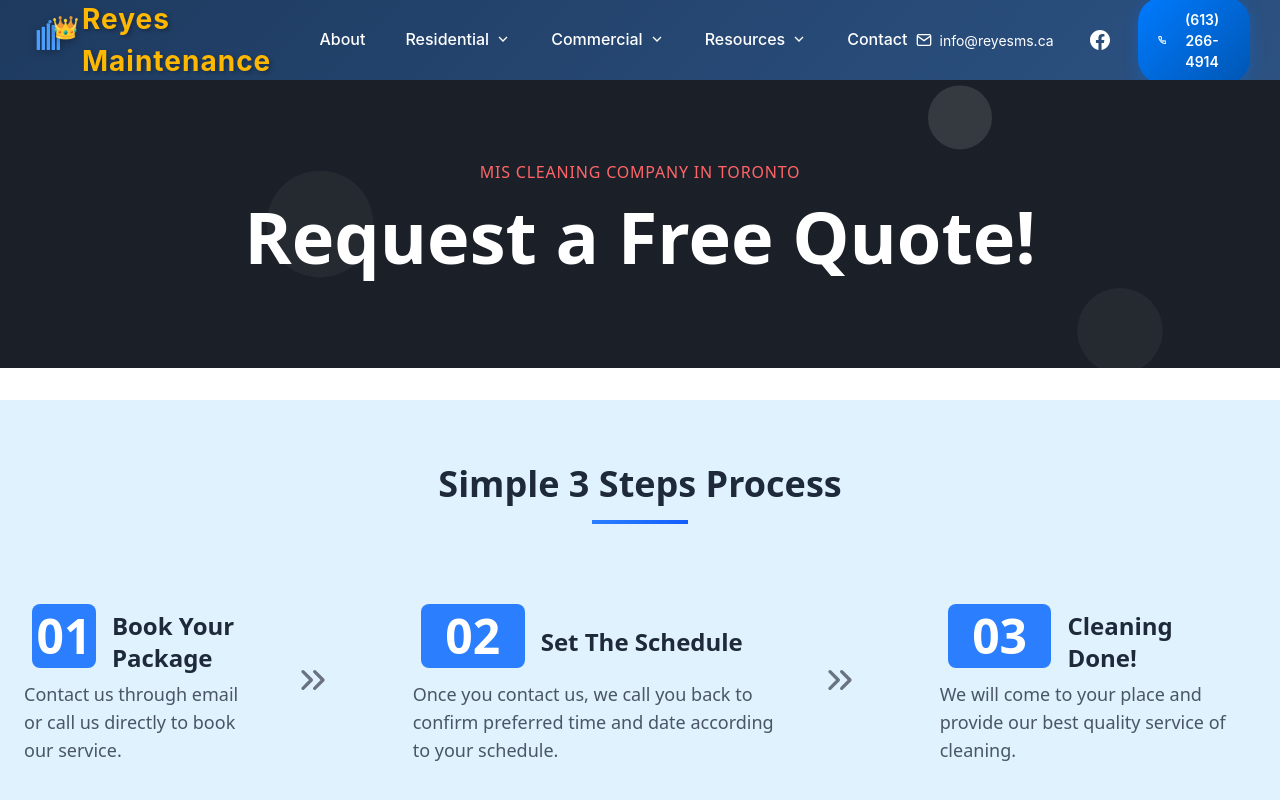
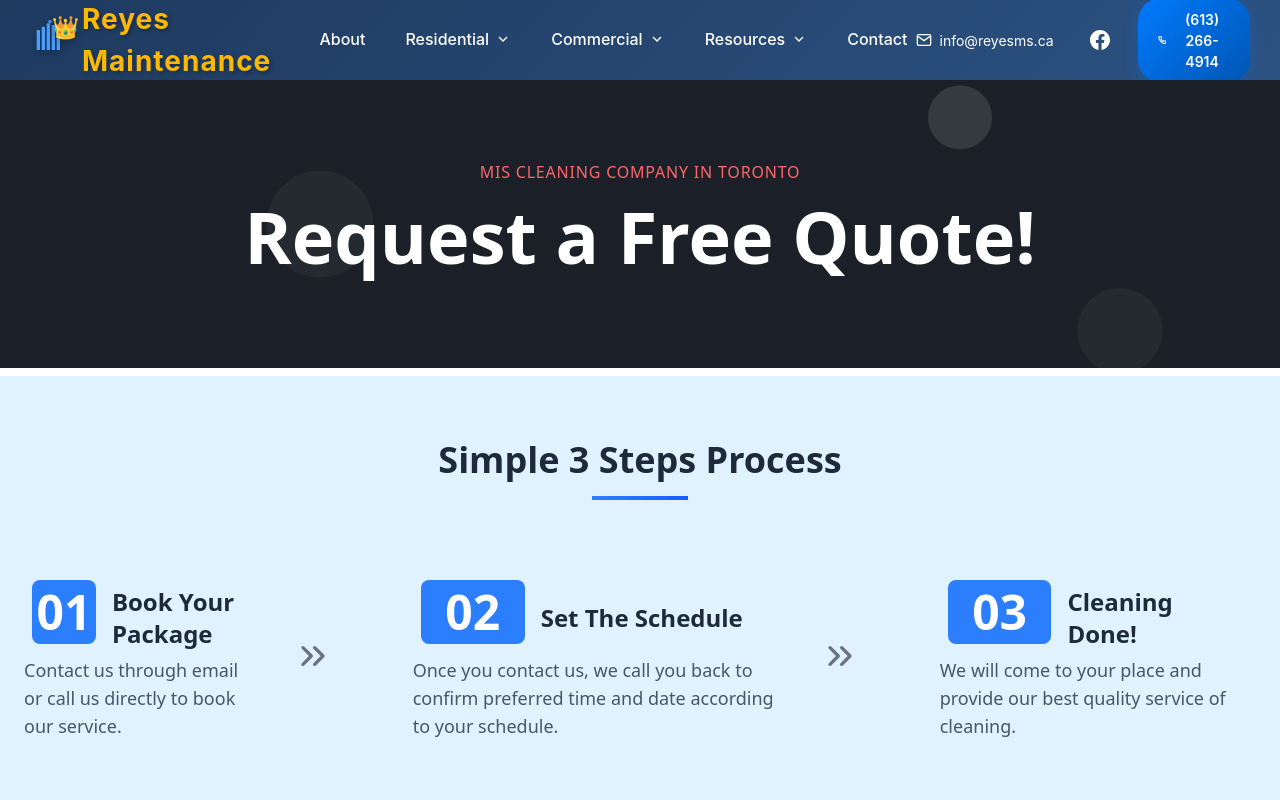
Before and after one commit to ronnymarca81/reyesms-web, a React (Vite) app: page /contact in a window 1280 px wide. Shown: the top 800 px of the page. Built offline with nearby package versions, Linux system fonts and the light colour scheme.

Commit message:
modifying my-2 process component

```diff
--- a/src/components/pages/Contact.tsx
+++ b/src/components/pages/Contact.tsx
@@ -1,5 +1,4 @@
-import  Process  from "../Contact/Process"
-
+import Process from "../Contact/Process";
 
 export const Contact = () => {
   return (
@@ -21,9 +20,9 @@ export const Contact = () => {
         </div>
       </div>
       {/* steps process Content Section */}
-      <div className="container mx-auto mt-8">
+      <div className="container mx-auto mt-2 mb-2">
         <Process />
       </div>
     </div>
   );
-}
+};
```
